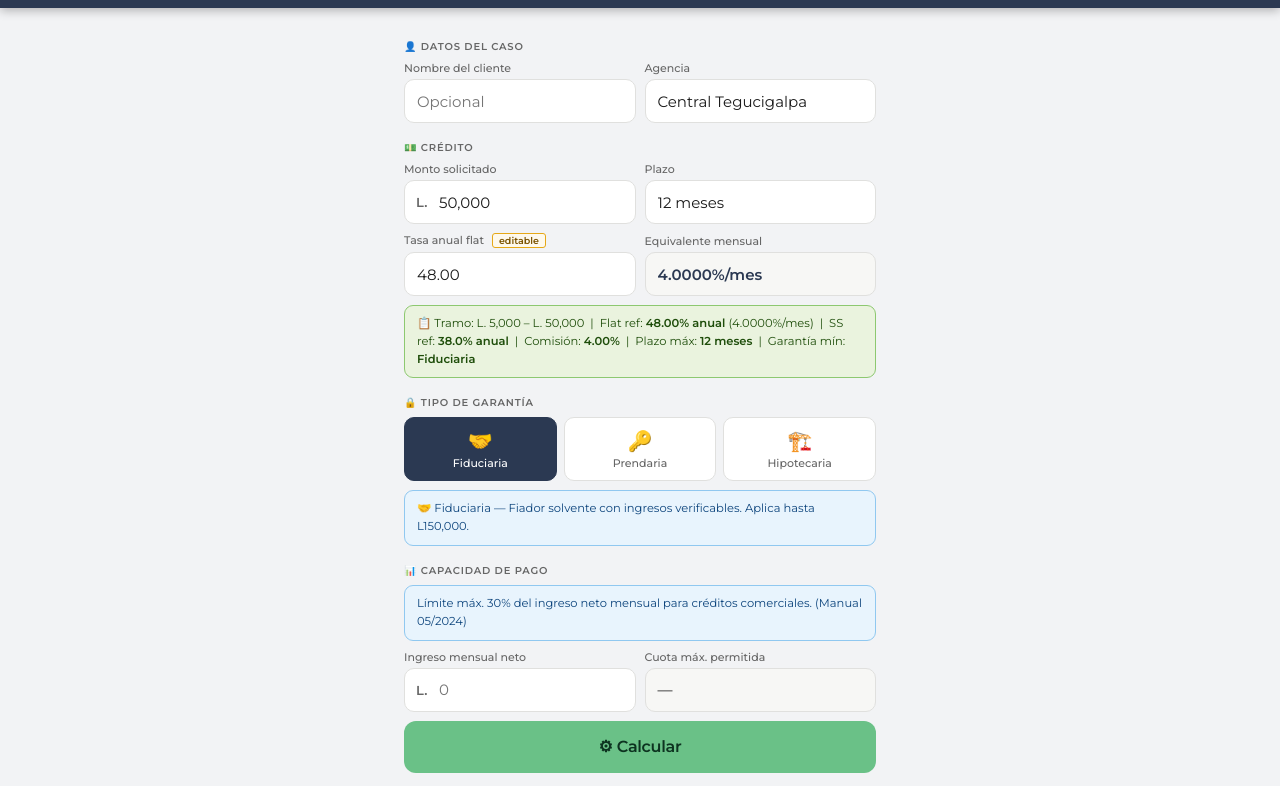
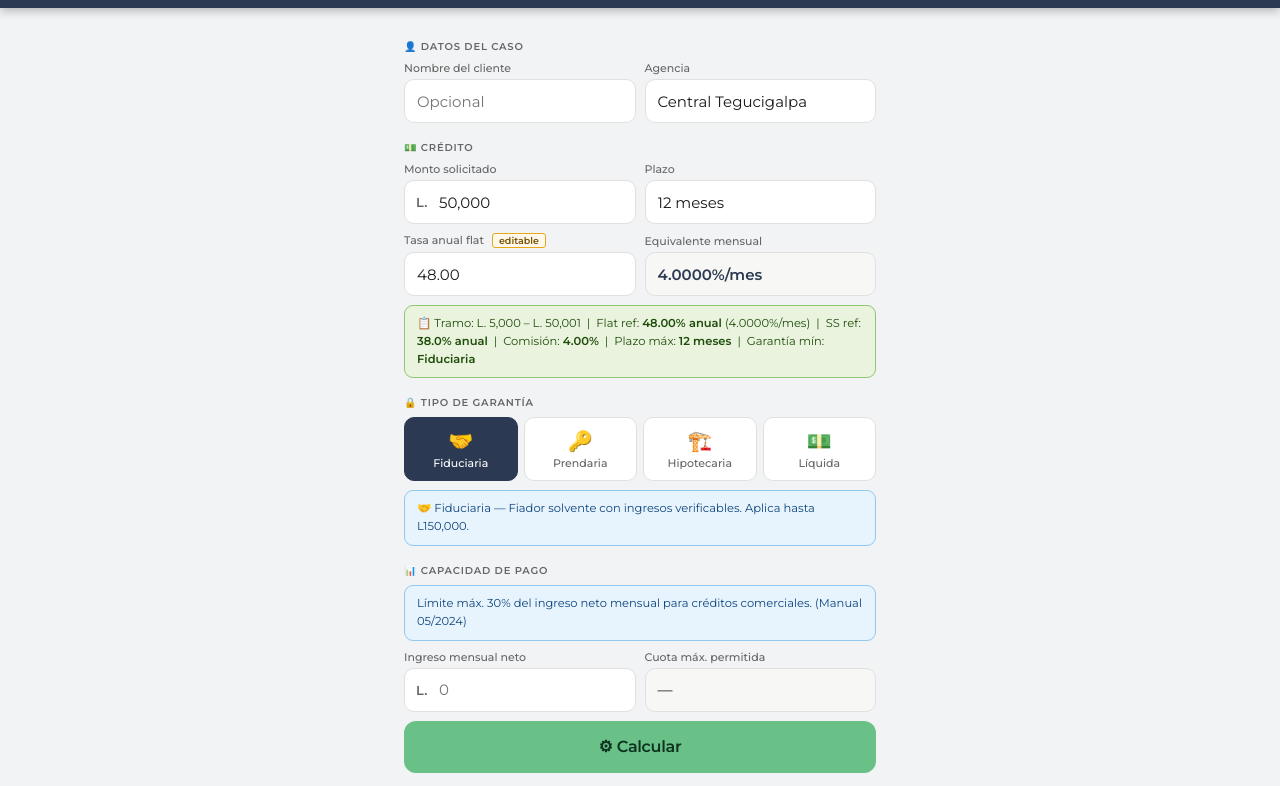
Before and after one commit to creditunionhonduras-web/calculadora-campo, a plain HTML site: page index.html in a window 1280 px wide. Shown: the part 55-841 px from the top of the page. Drawn offline with Linux system fonts and the light colour scheme.

Commit message:
Add files via upload

```diff
--- a/index.html
+++ b/index.html
@@ -41,7 +41,7 @@ select:focus,input:focus{border-color:var(--blue);box-shadow:0 0 0 3px rgba(67,8
 .tramo-box{background:#EAF3DE;border:1px solid #8DC870;border-radius:9px;padding:9px 12px;font-size:11.5px;color:#1e4d0a;margin-bottom:9px;display:none;line-height:1.55}
 
 /* GARANTIA BUTTONS */
-.gar-grid{display:grid;grid-template-columns:repeat(3,1fr);gap:7px;margin-bottom:9px}
+.gar-grid{display:grid;grid-template-columns:repeat(4,1fr);gap:6px;margin-bottom:9px}
 .gar-btn{height:64px;border:1.5px solid var(--bdr);border-radius:10px;background:var(--card);color:var(--muted);font-size:11px;font-family:'Montserrat',sans-serif;cursor:pointer;transition:.15s;font-weight:500;display:flex;flex-direction:column;align-items:center;justify-content:center;gap:3px;text-align:center;padding:5px;line-height:1.25}
 .gar-btn .ico{font-size:20px}
 .gar-btn.on{background:var(--navy);color:#fff;border-color:var(--navy)}
@@ -127,7 +127,7 @@ select:focus,input:focus{border-color:var(--blue);box-shadow:0 0 0 3px rgba(67,8
     <div class="logo">▲<span>CREDIT</span></div>
     <div class="hdr-sub">Calculadora de Campo · Asesores</div>
   </div>
-  <span class="ver">v6.2</span>
+  <span class="ver">v6.3</span>
 </div>
 
 <div class="body">
@@ -197,6 +197,9 @@ select:focus,input:focus{border-color:var(--blue);box-shadow:0 0 0 3px rgba(67,8
   </button>
   <button class="gar-btn" id="gar-hip" onclick="setGar('hipotecaria',this)">
     <span class="ico">🏗️</span>Hipotecaria
+  </button>
+  <button class="gar-btn" id="gar-liq" onclick="setGar('liquida',this)">
+    <span class="ico">💵</span>Líquida
   </button>
 </div>
 <div class="info-box" id="info-gar">🤝 Garantía Fiduciaria — Fiador solvente con ingresos verificables. Aplica para montos hasta L150,000.</div>
@@ -366,22 +369,22 @@ select:focus,input:focus{border-color:var(--blue);box-shadow:0 0 0 3px rgba(67,8
 // Tasa editable por el asesor (puede diferir del tarifario)
 // ============================================================
 const TAR_TRAMOS = [
-  {de:5000,   a:50000,   flat:4.00, ss:38.0, max:12, gar_min:'fiduciaria', com:0.04},
-  {de:50001,  a:100000,  flat:3.25, ss:36.0, max:24, gar_min:'fiduciaria', com:0.0325},
-  {de:100001, a:150000,  flat:3.00, ss:33.0, max:30, gar_min:'fiduciaria', com:0.03},
-  {de:150001, a:200000,  flat:2.75, ss:31.0, max:36, gar_min:'prendaria',  com:0.0275},
-  {de:200001, a:300000,  flat:2.50, ss:27.0, max:36, gar_min:'prendaria',  com:0.025},
-  {de:300001, a:500000,  flat:2.25, ss:26.0, max:48, gar_min:'prendaria',  com:0.0225},
-  {de:500001, a:700000,  flat:1.75, ss:24.0, max:48, gar_min:'hipotecaria',com:0.0175},
-  {de:700001, a:1000000, flat:1.50, ss:23.0, max:60, gar_min:'hipotecaria',com:0.015},
-  {de:1000001,a:1500000, flat:1.25, ss:22.0, max:60, gar_min:'hipotecaria',com:0.0125},
-  {de:1500001,a:2000000, flat:1.00, ss:21.0, max:72, gar_min:'hipotecaria',com:0.01},
-  {de:2000001,a:2500000, flat:1.00, ss:20.0, max:72, gar_min:'hipotecaria',com:0.01},
-  {de:2500001,a:3000000, flat:0.85, ss:19.0, max:72, gar_min:'hipotecaria',com:0.0085},
-  {de:3000001,a:3500000, flat:0.85, ss:18.0, max:84, gar_min:'hipotecaria',com:0.0085},
-  {de:3500001,a:4000000, flat:0.85, ss:17.5, max:84, gar_min:'hipotecaria',com:0.0085},
-  {de:4000001,a:4500000, flat:0.85, ss:17.0, max:84, gar_min:'hipotecaria',com:0.0085},
-  {de:4500001,a:5000000, flat:0.85, ss:16.5, max:84, gar_min:'hipotecaria',com:0.0085},
+  {de:5000,   a:50000.99,   flat:4.00, ss:38.0, max:12, gar_min:'fiduciaria', com:0.04},
+  {de:50001,  a:100000.99,  flat:3.25, ss:36.0, max:24, gar_min:'fiduciaria', com:0.0325},
+  {de:100001, a:150000.99,  flat:3.00, ss:33.0, max:30, gar_min:'fiduciaria', com:0.03},
+  {de:150001, a:200000.99,  flat:2.75, ss:31.0, max:36, gar_min:'prendaria',  com:0.0275},
+  {de:200001, a:300000.99,  flat:2.50, ss:27.0, max:36, gar_min:'prendaria',  com:0.025},
+  {de:300001, a:500000.99,  flat:2.25, ss:26.0, max:48, gar_min:'prendaria',  com:0.0225},
+  {de:500001, a:700000.99,  flat:1.75, ss:24.0, max:48, gar_min:'hipotecaria',com:0.0175},
+  {de:700001, a:1000000.99, flat:1.50, ss:23.0, max:60, gar_min:'hipotecaria',com:0.015},
+  {de:1000001,a:1500000.99, flat:1.25, ss:22.0, max:60, gar_min:'hipotecaria',com:0.0125},
+  {de:1500001,a:2000000.99, flat:1.00, ss:21.0, max:72, gar_min:'hipotecaria',com:0.01},
+  {de:2000001,a:2500000.99, flat:1.00, ss:20.0, max:72, gar_min:'hipotecaria',com:0.01},
+  {de:2500001,a:3000000.99, flat:0.85, ss:19.0, max:72, gar_min:'hipotecaria',com:0.0085},
+  {de:3000001,a:3500000.99, flat:0.85, ss:18.0, max:84, gar_min:'hipotecaria',com:0.0085},
+  {de:3500001,a:4000000.99, flat:0.85, ss:17.5, max:84, gar_min:'hipotecaria',com:0.0085},
+  {de:4000001,a:4500000.99, flat:0.85, ss:17.0, max:84, gar_min:'hipotecaria',com:0.0085},
+  {de:4500001,a:5000000.99, flat:0.85, ss:16.5, max:84, gar_min:'hipotecaria',com:0.0085},
 ];
 
 const CFG = {
@@ -396,6 +399,7 @@ const GAR_INFO = {
   fiduciaria : '🤝 Fiduciaria — Fiador solvente con ingresos verificables. Aplica hasta L150,000.',
   prendaria  : '🔑 Prendaria — Bien mueble (vehículo, maquinaria, menaje). Aplica L150,001–L500,000. Requiere avalúo.',
   hipotecaria: '🏗️ Hipotecaria — Bien inmueble inscrito en Registro de la Propiedad. Montos mayores a L500,000. Requiere escritura y avalúo.',
+  liquida     : '💵 Garantía Líquida — Depósito en efectivo o certificado de depósito. Comisión de desembolso = 0%. No requiere avalúo.',
 };
 
 // Estado
@@ -467,8 +471,10 @@ function actualizarTramo(){
 }
 
 // ── Garantías ────────────────────────────────────────────────
-const GAR_ORDEN = ['fiduciaria','prendaria','hipotecaria'];
-const GAR_IDS   = {fiduciaria:'gar-fid', prendaria:'gar-pre', hipotecaria:'gar-hip'};
+const GAR_ORDEN = ['fiduciaria','prendaria','hipotecaria']; // liquida siempre disponible
+const GAR_TODOS  = ['fiduciaria','prendaria','hipotecaria','liquida'];
+const GAR_IDS   = {fiduciaria:'gar-fid', prendaria:'gar-pre', hipotecaria:'gar-hip', liquida:'gar-liq'};
+const GAR_INFO_LIQ = '💵 Garantía Líquida — Depósito en efectivo o certificado de depósito. Comisión de desembolso = 0%. No requiere avalúo.';
 
 function updateGarButtons(garMin){
   const minIdx = GAR_ORDEN.indexOf(garMin||'fiduciaria');
@@ -477,6 +483,8 @@ function updateGarButtons(garMin){
     if(i < minIdx){ b.classList.add('disabled'); b.classList.remove('on'); }
     else { b.classList.remove('disabled'); }
   });
+  // Líquida siempre habilitada
+  el('gar-liq').classList.remove('disabled');
   // Si la seleccionada ya no aplica → ir a la mínima
   if(GAR_ORDEN.indexOf(garSel) < minIdx){
     garSel = garMin;
@@ -494,6 +502,7 @@ function setGar(g, btn){
   btn.classList.add('on');
   el('wrap-prend').classList.toggle('hidden', g!=='prendaria');
   el('wrap-hip').classList.toggle('hidden',   g!=='hipotecaria');
+  if(g==='liquida'||g==='fiduciaria'){ el('wrap-prend').classList.add('hidden'); el('wrap-hip').classList.add('hidden'); }
   el('info-gar').textContent = GAR_INFO[g];
   calcular();
 }
@@ -563,9 +572,12 @@ function calcular(){
   // Tasa anual display
   el('tasa-mensual').textContent = (tasaM*100).toFixed(4)+'%/mes';
 
+  // Garantía líquida: comisión desembolso = 0 (Excel: Porcentaje Comisión = 0)
+  const comPct = garSel==='liquida' ? 0 : tramo.com;
+
   // Monto base — igual que Excel SOTEICA:
   // Monto Crédito = Monto Solicitado + Comisión + Buró + Gastos Legales + Aval Prendario
-  const com    = monto*tramo.com;
+  const com    = monto*comPct;
   const prend2 = garSel==='prendaria' ? prend : 0;
   const gl2    = garSel==='prendaria' ? glP : (garSel==='hipotecaria' ? glH : 0);
   montoBase    = monto + com + CFG.buro + prend2 + gl2; // buró VA DENTRO del monto base
```
